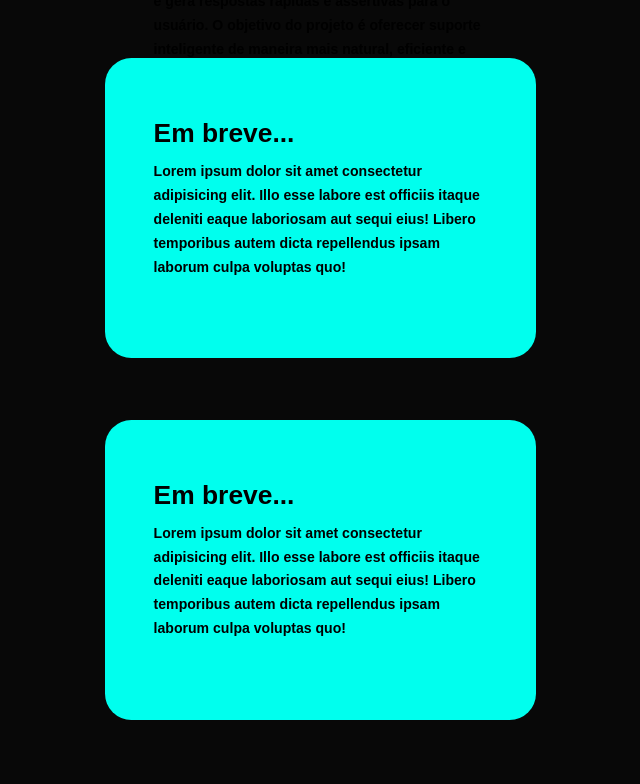
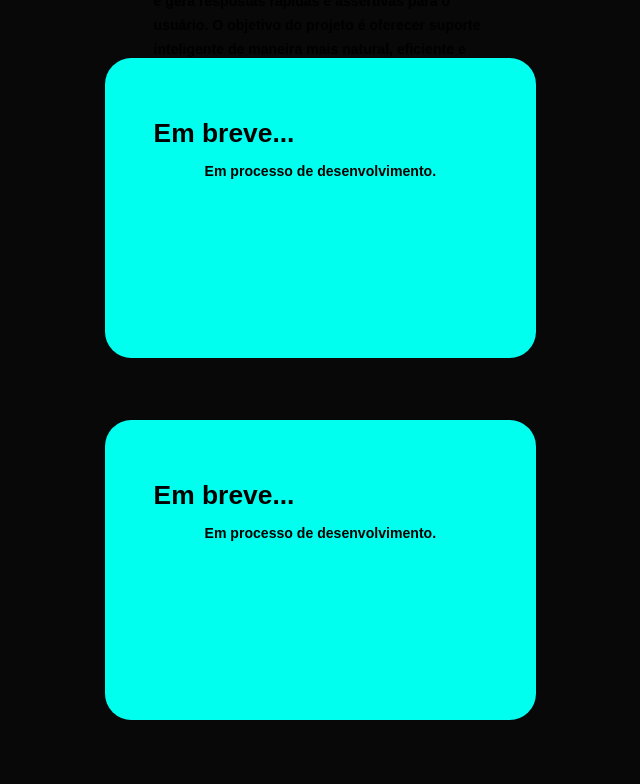
Before and after one commit to Matheusvalen/meu-portfolio, a plain HTML site: page index.html in a window 1280 px wide. Shown: the part 2873-3657 px from the top of the page, without its empty margins (93-733 px from the left). Drawn offline with nearby package versions, Linux system fonts and the light colour scheme.

Commit message:
atualizacao de textos index.html

```diff
--- a/index.html
+++ b/index.html
@@ -71,7 +71,7 @@
                 <div class="timeline-content">
                     <h1>Primeiro Trabalho</h1>
                     <p>Iniciei minha trajetória profissional como Auxiliar Geral de Escritório na Contabilidade Ribeiro, uma empresa de serviços contábeis.
-                        Nesse período, desenvolvi habilidades administrativas essenciais, como organização de documentos, atendimento a clientes e suporte aos processos internos da empresa.
+                        Nesse período, desenvolvi habilidades administrativas essenciais, como organização de documentos, fechamento fiscal da minha carteira de clientes, atendimento a clientes e suporte aos processos internos da empresa.
                         Essa experiência foi importante para fortalecer minha responsabilidade, comunicação profissional e disciplina, competências que levo comigo para a área de tecnologia.</p>
                 </div>
             </div>
@@ -126,7 +126,7 @@
             <div class="projetos-box">
                 <div class="projetos-info">
                     <h4>Em breve...</h4>
-                    <p>Lorem ipsum dolor sit amet consectetur adipisicing elit. Illo esse labore est officiis itaque deleniti eaque laboriosam aut sequi eius! Libero temporibus autem dicta repellendus ipsam laborum culpa voluptas quo!</p>
+                    <p>Em processo de desenvolvimento.</p>
                 </div>
             </div>
         </div>
@@ -135,7 +135,7 @@
             <div class="projetos-box">
                 <div class="projetos-info">
                     <h4>Em breve...</h4>
-                    <p>Lorem ipsum dolor sit amet consectetur adipisicing elit. Illo esse labore est officiis itaque deleniti eaque laboriosam aut sequi eius! Libero temporibus autem dicta repellendus ipsam laborum culpa voluptas quo!</p>
+                    <p>Em processo de desenvolvimento.</p>
                 </div>
             </div>
         </div>
```
